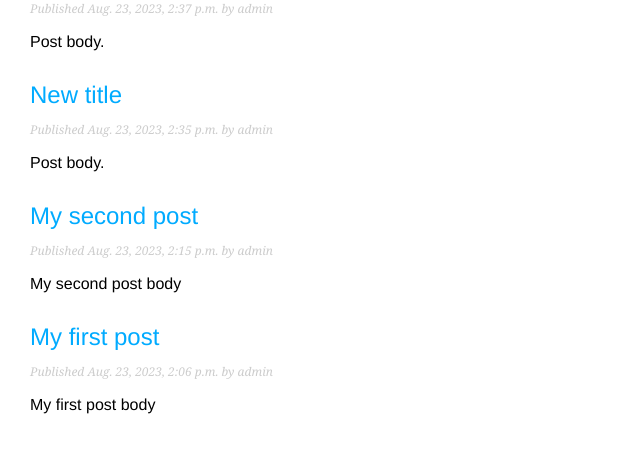
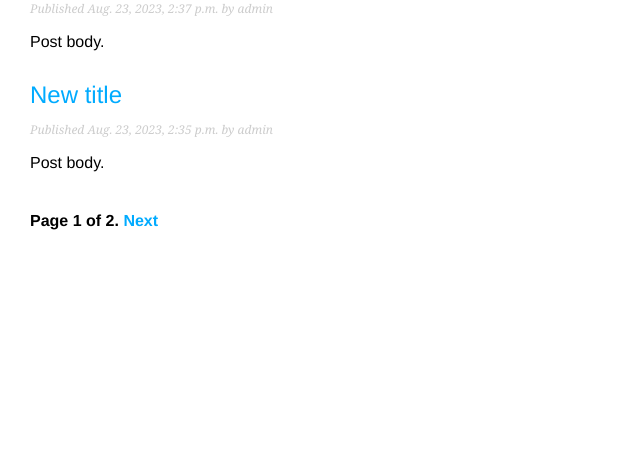
Before and after one commit to maximpopchenko/mysite, a Django app: page /blog/ in a window 1280 px wide. Shown: the part 260-713 px from the top of the page, without its empty margins (0-640 px from the left). Run offline with Django 4.2, Linux system fonts and the light colour scheme; data comes from the database, SQL or seed files in the repository; both versions use the stored data as it was after the commit.

Commit message:
Add pagination

```diff
--- a/blog/models.py
+++ b/blog/models.py
@@ -1,6 +1,7 @@
 from django.db import models
 from django.utils import timezone
 from django.contrib.auth.models import User
+from django.urls import reverse
 
 
 class PublishedManager(models.Manager):
@@ -14,7 +15,7 @@
         PUBLISHED = 'PB', 'Published'
 
     title = models.CharField(max_length=250)
-    slug = models.SlugField(max_length=250)
+    slug = models.SlugField(max_length=250, unique_for_date='publish')
     author = models.ForeignKey(User, on_delete=models.CASCADE, related_name='blog_posts')
     body = models.TextField()
     publish = models.DateTimeField(default=timezone.now)
@@ -33,3 +34,10 @@
 
     def __str__(self):
         return self.title
+
+    def get_absolute_url(self):
+        return reverse('blog:post_detail',
+                       args=[self.publish.year,
+                             self.publish.month,
+                             self.publish.day,
+                             self.slug])
--- a/blog/templates/blog/post/list.html
+++ b/blog/templates/blog/post/list.html
@@ -4,7 +4,7 @@
     <h1>My Blog</h1>
     {% for post in posts %}
         <h2>
-            <a href="{% url 'blog:post_detail' post.id %}">
+            <a href="{{ post.get_absolute_url }}">
                 {{ post.title }}
             </a>
         </h2>
@@ -13,4 +13,5 @@
         </p>
         {{ post.body|truncatewords:30|linebreaks }}
     {% endfor %}
+    {% include "pagination.html" with page=posts %}
 {% endblock %}
--- /dev/null
+++ b/blog/templates/pagination.html
@@ -0,0 +1,13 @@
+<div class="pagination">
+ <span class="step-links">
+ {% if page.has_previous %}
+     <a href="?page={{ page.previous_page_number }}">Previous</a>
+ {% endif %}
+     <span class="current">
+ Page {{ page.number }} of {{ page.paginator.num_pages }}.
+ </span>
+     {% if page.has_next %}
+         <a href="?page={{ page.next_page_number }}">Next</a>
+     {% endif %}
+ </span>
+</div>
--- a/blog/urls.py
+++ b/blog/urls.py
@@ -6,5 +6,5 @@
 urlpatterns = [
     # post views
     path('', views.post_list, name='post_list'),
-    path('<int:id>/', views.post_detail, name='post_detail'),
+    path('<int:year>/<int:month>/<int:day>/<slug:post>/', views.post_detail, name='post_detail'),
 ]
--- a/blog/views.py
+++ b/blog/views.py
@@ -1,12 +1,32 @@
 from django.shortcuts import render, get_object_or_404
 from .models import Post
+from django.core.paginator import Paginator, EmptyPage, PageNotAnInteger
 
 
 def post_list(request):
-    posts = Post.published.all()
+    post_list = Post.published.all()
+    # Постраничная разбивка с 3 постами на страницу
+    paginator = Paginator(post_list, 3)
+    page_number = request.GET.get('page', 1)
+    try:
+        posts = paginator.page(page_number)
+    except PageNotAnInteger:
+        # Если page_number не целое число, то выдать первую страницу
+        posts = paginator.page(1)
+
+    except EmptyPage:
+        # Если page_number находится вне диапазона, то выдать последнюю страницу
+        posts = paginator.page(paginator.num_pages)
     return render(request, 'blog/post/list.html', {'posts': posts})
 
 
-def post_detail(request, id):
-    post = get_object_or_404(Post, id=id, status=Post.Status.PUBLISHED)
-    return render(request, 'blog/post/detail.html', {'post': post})
+def post_detail(request, year, month, day, post):
+    post = get_object_or_404(Post,
+                             status=Post.Status.PUBLISHED,
+                             slug=post,
+                             publish__year=year,
+                             publish__month=month,
+                             publish__day=day)
+    return render(request,
+                  'blog/post/detail.html',
+                  {'post': post})
```
Also changed, not shown: blog/migrations/0002_alter_post_slug.py (added), db.sqlite3.
